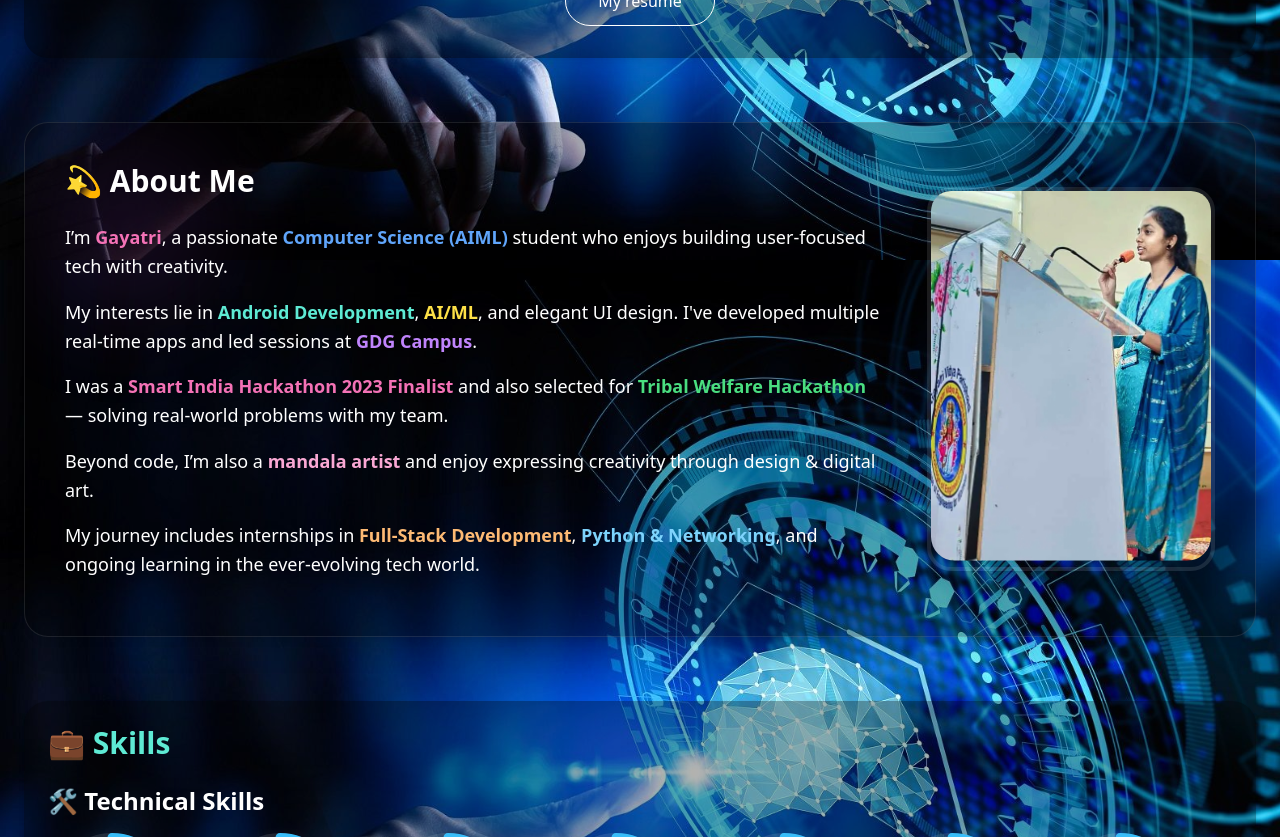
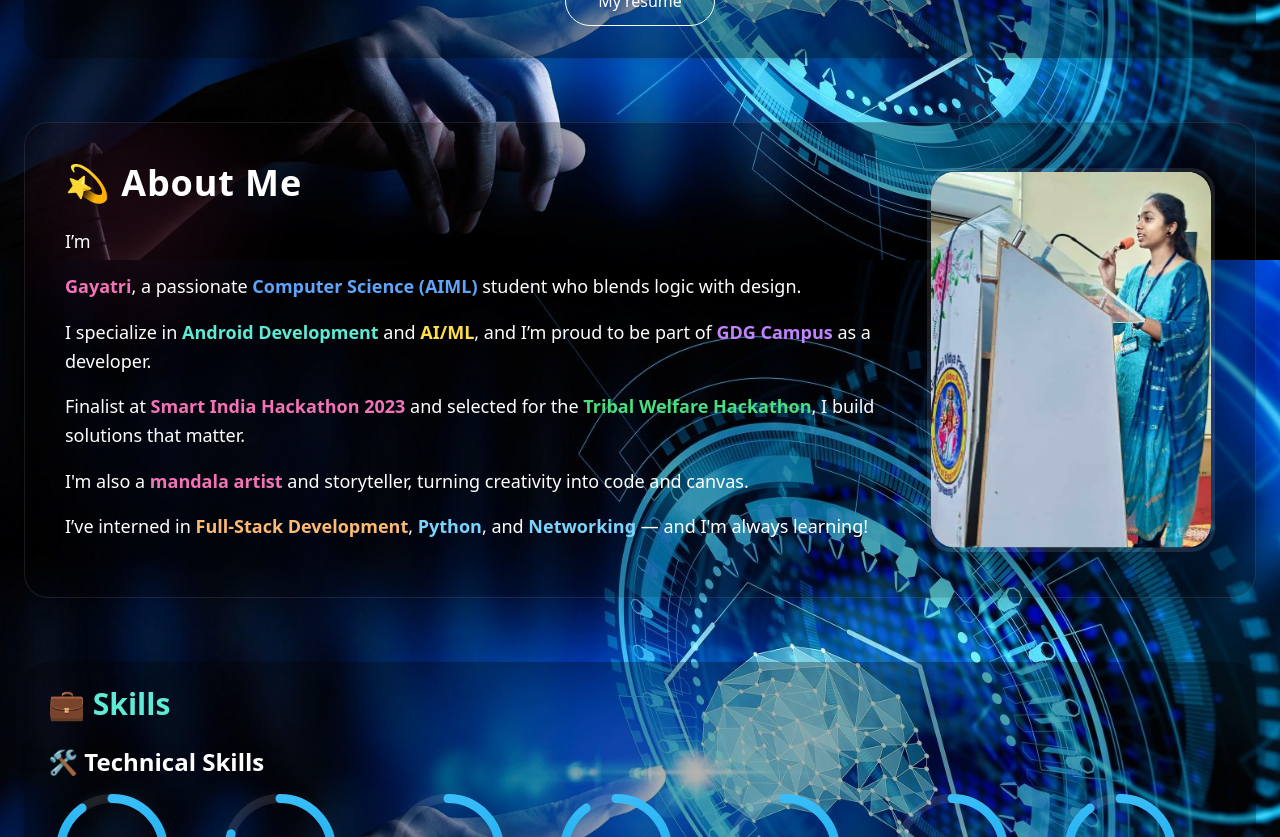
Before and after one commit to gayatrihub/my_port, a React (Create React App) app: page / in a window 1280 px wide. Shown: the part 540-1377 px from the top of the page. Built offline with nearby package versions, Linux system fonts and the light colour scheme.

Commit message:
Update App.js

```diff
--- a/src/App.js
+++ b/src/App.js
@@ -318,87 +318,81 @@ function App() {
 </section>
 
 
-<section className="p-10 rounded-3xl shadow-xl text-white mb-16 bg-black bg-opacity-30 relative overflow-hidden border border-white/10">
-  {/* Optional aesthetic blobs */}
-  <div className="absolute w-32 h-32 bg-purple-500 opacity-10 rounded-full blur-3xl top-10 left-10 animate-pulse" />
-  <div className="absolute w-24 h-24 bg-pink-400 opacity-10 rounded-full blur-2xl bottom-10 right-20 animate-ping" />
+<section className="relative bg-black bg-opacity-30 p-10 rounded-3xl shadow-2xl mb-16 text-white overflow-hidden border border-white/10">
+  {/* Animated floating blobs */}
+  <div className="absolute w-32 h-32 bg-pink-500 opacity-10 rounded-full blur-3xl top-5 left-10 animate-pulse" />
+  <div className="absolute w-24 h-24 bg-blue-400 opacity-10 rounded-full blur-2xl bottom-5 right-20 animate-ping" />
 
   <motion.div
-    className="relative flex flex-col md:flex-row justify-between items-center gap-10 z-10"
-    initial={{ opacity: 0, y: 60 }}
-    whileInView={{ opacity: 1, y: 0 }}
-    transition={{ duration: 1 }}
+    className="flex flex-col md:flex-row items-center justify-between gap-12 z-10 relative"
+    initial="hidden"
+    whileInView="visible"
+    viewport={{ once: true }}
+    variants={{
+      hidden: { opacity: 0, y: 50 },
+      visible: { opacity: 1, y: 0, transition: { staggerChildren: 0.4 } },
+    }}
   >
-    {/* Left Text Section */}
+    {/* Text Section */}
     <div className="flex-1">
       <motion.h2
-        className="text-3xl font-bold text-white mb-6"
-        initial={{ opacity: 0, x: -30 }}
-        whileInView={{ opacity: 1, x: 0 }}
-        transition={{ duration: 0.7 }}
+        className="text-4xl font-bold mb-6 tracking-wide"
+        initial={{ opacity: 0, x: -50 }}
+        animate={{ opacity: 1, x: 0 }}
+        transition={{ duration: 0.8 }}
       >
         💫 About Me
       </motion.h2>
 
-      <motion.p
-        className="mb-4 text-lg leading-relaxed"
-        initial={{ opacity: 0, x: -20 }}
-        whileInView={{ opacity: 1, x: 0 }}
-        transition={{ delay: 0.4, duration: 0.6 }}
-      >
-        I’m <span className="text-pink-400 font-semibold">Gayatri</span>, a passionate <span className="text-blue-400 font-semibold">Computer Science (AIML)</span> student who enjoys building user-focused tech with creativity.
-      </motion.p>
-
-      <motion.p
-        className="mb-4 text-lg leading-relaxed"
-        initial={{ opacity: 0, x: -20 }}
-        whileInView={{ opacity: 1, x: 0 }}
-        transition={{ delay: 0.6, duration: 0.6 }}
-      >
-        My interests lie in <span className="text-teal-300 font-semibold">Android Development</span>, <span className="text-yellow-300 font-semibold">AI/ML</span>, and elegant UI design. I've developed multiple real-time apps and led sessions at <span className="text-purple-400 font-semibold">GDG Campus</span>.
-      </motion.p>
-
-      <motion.p
-        className="mb-4 text-lg leading-relaxed"
-        initial={{ opacity: 0, x: -20 }}
-        whileInView={{ opacity: 1, x: 0 }}
-        transition={{ delay: 0.8, duration: 0.6 }}
-      >
-        I was a <span className="text-pink-400 font-semibold">Smart India Hackathon 2023 Finalist</span> and also selected for <span className="text-green-400 font-semibold">Tribal Welfare Hackathon</span> — solving real-world problems with my team.
-      </motion.p>
-
-      <motion.p
-        className="mb-4 text-lg leading-relaxed"
-        initial={{ opacity: 0, x: -20 }}
-        whileInView={{ opacity: 1, x: 0 }}
-        transition={{ delay: 1.0, duration: 0.6 }}
-      >
-        Beyond code, I’m also a <span className="text-pink-300 font-semibold">mandala artist</span> and enjoy expressing creativity through design & digital art.
-      </motion.p>
-
-      <motion.p
-        className="mb-4 text-lg leading-relaxed"
-        initial={{ opacity: 0, x: -20 }}
-        whileInView={{ opacity: 1, x: 0 }}
-        transition={{ delay: 1.2, duration: 0.6 }}
-      >
-        My journey includes internships in <span className="text-orange-300 font-semibold">Full-Stack Development</span>, <span className="text-sky-300 font-semibold">Python & Networking</span>, and ongoing learning in the ever-evolving tech world.
-      </motion.p>
+      {[
+        "I’m ",
+        "<pink>Gayatri</pink>, a passionate <blue>Computer Science (AIML)</blue> student who blends logic with design.",
+        "I specialize in <teal>Android Development</teal> and <yellow>AI/ML</yellow>, and I’m proud to be part of <purple>GDG Campus</purple> as a developer.",
+        "Finalist at <pink>Smart India Hackathon 2023</pink> and selected for the <green>Tribal Welfare Hackathon</green>, I build solutions that matter.",
+        "I'm also a <pink>mandala artist</pink> and storyteller, turning creativity into code and canvas.",
+        "I’ve interned in <orange>Full-Stack Development</orange>, <sky>Python</sky>, and <sky>Networking</sky> — and I'm always learning!",
+      ].map((line, index) => (
+        <motion.p
+          key={index}
+          className="mb-4 text-lg leading-relaxed"
+          initial={{ opacity: 0, x: -30 }}
+          animate={{ opacity: 1, x: 0 }}
+          transition={{ delay: 0.4 + index * 0.3 }}
+          dangerouslySetInnerHTML={{
+            __html: line
+              .replace(/<pink>(.*?)<\/pink>/g, '<span class="text-pink-400 font-semibold">$1</span>')
+              .replace(/<blue>(.*?)<\/blue>/g, '<span class="text-blue-400 font-semibold">$1</span>')
+              .replace(/<teal>(.*?)<\/teal>/g, '<span class="text-teal-300 font-semibold">$1</span>')
+              .replace(/<yellow>(.*?)<\/yellow>/g, '<span class="text-yellow-300 font-semibold">$1</span>')
+              .replace(/<purple>(.*?)<\/purple>/g, '<span class="text-purple-400 font-semibold">$1</span>')
+              .replace(/<green>(.*?)<\/green>/g, '<span class="text-green-400 font-semibold">$1</span>')
+              .replace(/<orange>(.*?)<\/orange>/g, '<span class="text-orange-300 font-semibold">$1</span>')
+              .replace(/<sky>(.*?)<\/sky>/g, '<span class="text-sky-300 font-semibold">$1</span>'),
+          }}
+        />
+      ))}
     </div>
 
-    {/* Right Photo Section */}
+    {/* Profile Image Section */}
     <motion.div
       className="md:w-[18rem] md:h-[24rem] w-52 h-64 rounded-3xl overflow-hidden border-4 border-white/10 shadow-xl"
-      initial={{ scale: 0.8, opacity: 0 }}
-      whileInView={{ scale: 1, opacity: 1 }}
-      transition={{ duration: 0.8, delay: 0.5, type: "spring" }}
+      initial={{ scale: 0.7, opacity: 0 }}
+      animate={{ scale: 1, opacity: 1 }}
+      transition={{ duration: 1.2, delay: 0.8 }}
     >
       <motion.img
         src="profile2.jpg"
         alt="Gayatri"
         className="w-full h-full object-cover rounded-3xl"
-        animate={{ y: [0, -10, 0] }}
-        transition={{ duration: 5, repeat: Infinity, ease: "easeInOut" }}
+        animate={{
+          y: [0, -10, 0],
+          boxShadow: [
+            "0 0 0px rgba(255, 255, 255, 0.2)",
+            "0 0 25px rgba(255, 105, 180, 0.5)",
+            "0 0 0px rgba(255, 255, 255, 0.2)",
+          ],
+        }}
+        transition={{ duration: 6, repeat: Infinity, ease: "easeInOut" }}
       />
     </motion.div>
   </motion.div>
```
